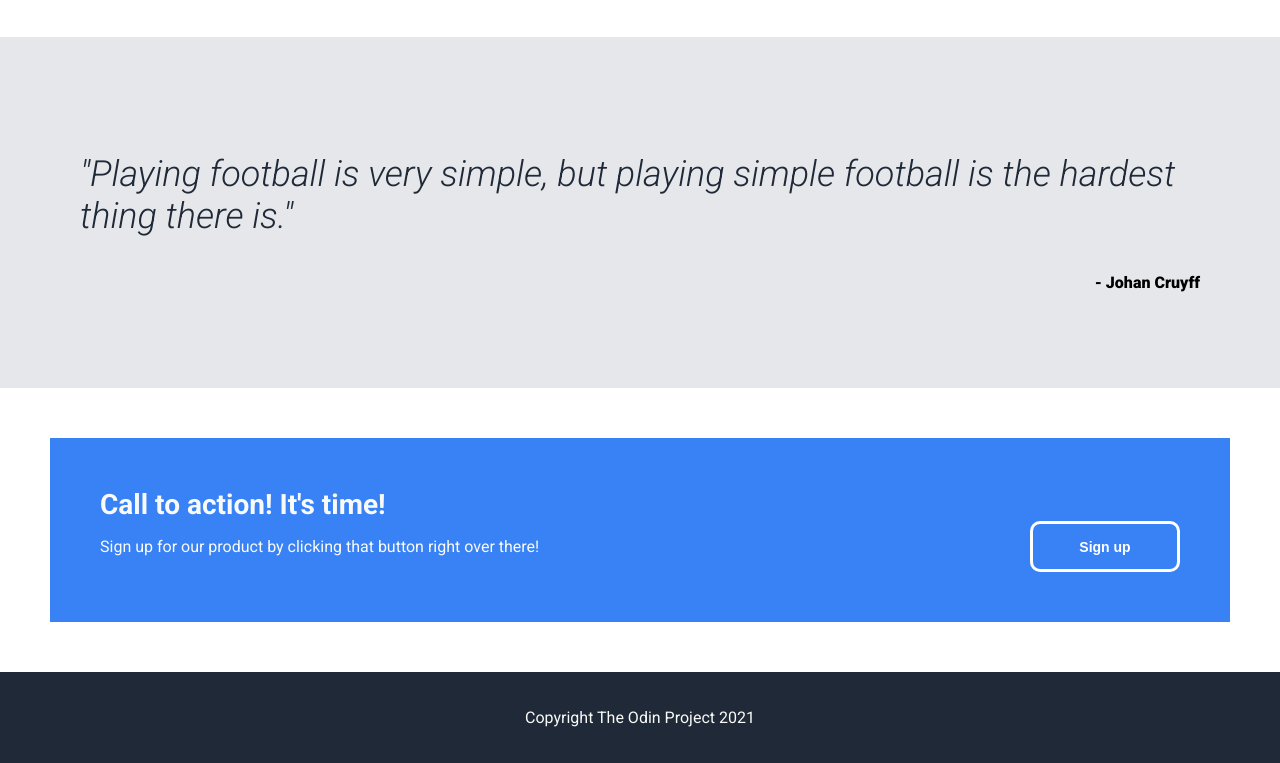
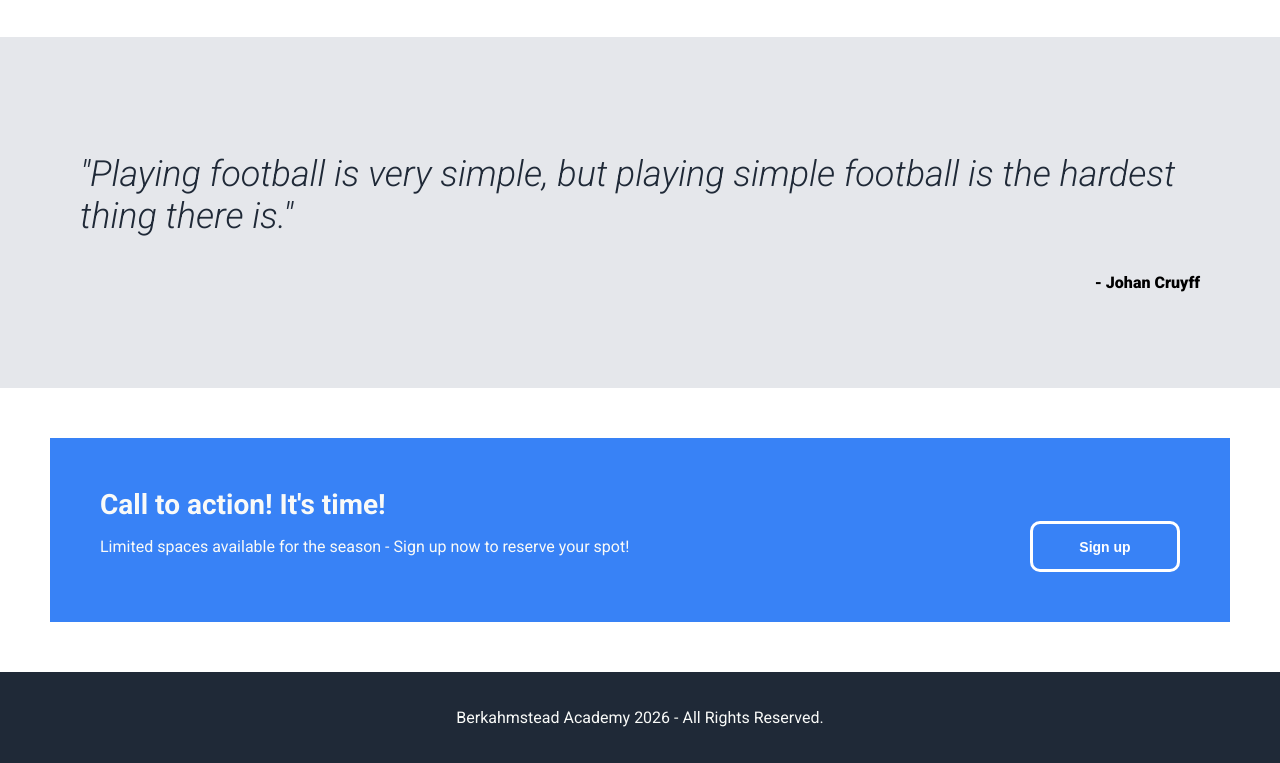
Before and after one commit to sawguerrera/odin-landing-page, a plain HTML site: page index.html in a window 1280 px wide. Shown: the part 861-1624 px from the top of the page. Drawn offline with Linux system fonts and the light colour scheme.

Commit message:
Updating sign up form text

```diff
--- a/index.html
+++ b/index.html
@@ -74,14 +74,14 @@
             <p>Call to action! It's time!</p>
          </div>
          <div class="form-content">
-            <p>Sign up for our product by clicking that button right over there!</p>
+            <p>Limited spaces available for the season - Sign up now to reserve your spot!</p>
             <button>Sign up</button>
          </div>
       </div>
 
       <!-- Footer -->
        <footer>
-        <p>Copyright The Odin Project 2021</p>
+        <p>Berkahmstead Academy 2026 - All Rights Reserved.</p>
        </footer>
 
 </body>
```
